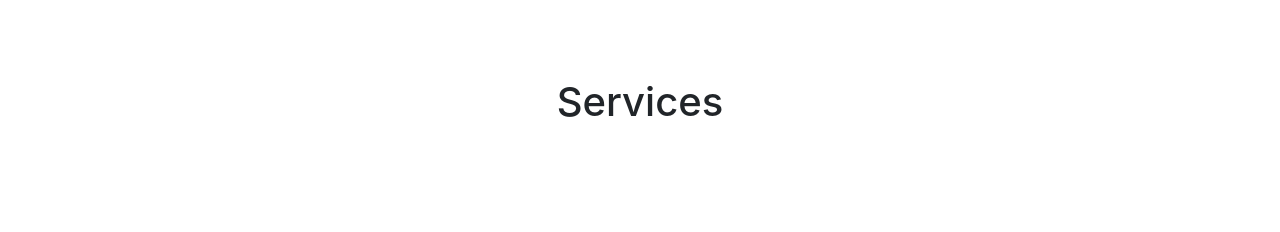
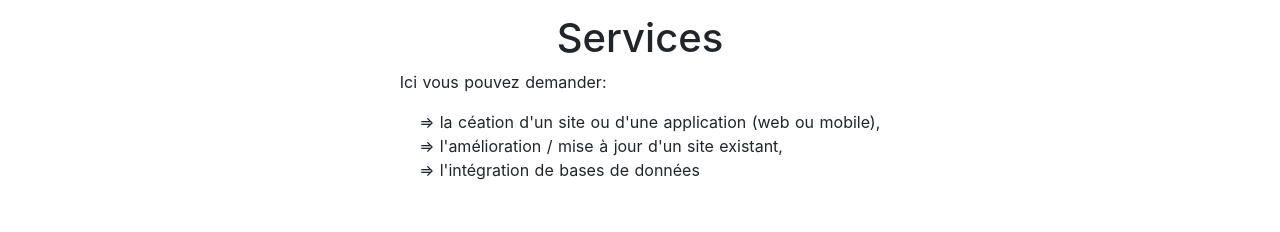
Before and after one commit to Fabezio/mynuxtapp, a Nuxt app: page /service in a window 1280 px wide. Shown: the part 290-522 px from the top of the page. Built offline with nearby package versions, Linux system fonts and the light colour scheme.

Commit message:
amélioration mise en page / redaction page services

```diff
--- a/layouts/default.vue
+++ b/layouts/default.vue
@@ -55,4 +55,8 @@ html
   &:hover
     color #fff
     background-color #35495e
+.content
+  text-align justify
+  li
+    list-style '=> '
 </style>
--- a/package.json
+++ b/package.json
@@ -10,6 +10,7 @@
     "start": "nuxt start",
     "generate": "nuxt generate",
     "lint": "eslint --ext .js,.vue --ignore-path .gitignore .",
+    "fix": "yarn lint --fix",
     "test": "jest"
   },
   "dependencies": {
--- a/pages/home.vue
+++ b/pages/home.vue
@@ -1,7 +1,7 @@
 <template lang="pug">
-b-container
   main
     h1 Bienvenue!
+    .content.text-left
       p Ce site est dédié aux entreprises et particuliers aux besoins informatiques variés:
       ul
         li développement de sites web, applications web ou mobile
--- a/pages/service.vue
+++ b/pages/service.vue
@@ -1,6 +1,12 @@
 <template lang="pug">
 main
   h1 Services
+  .content.text-left
+    p Ici vous pouvez demander:
+    ul
+      li la céation d'un site ou d'une application (web ou mobile),
+      li l'amélioration / mise à jour d'un site existant,
+      li l'intégration de bases de données
 
 </template>
 
```
Lines whose indentation alone changed are shown as unchanged.
